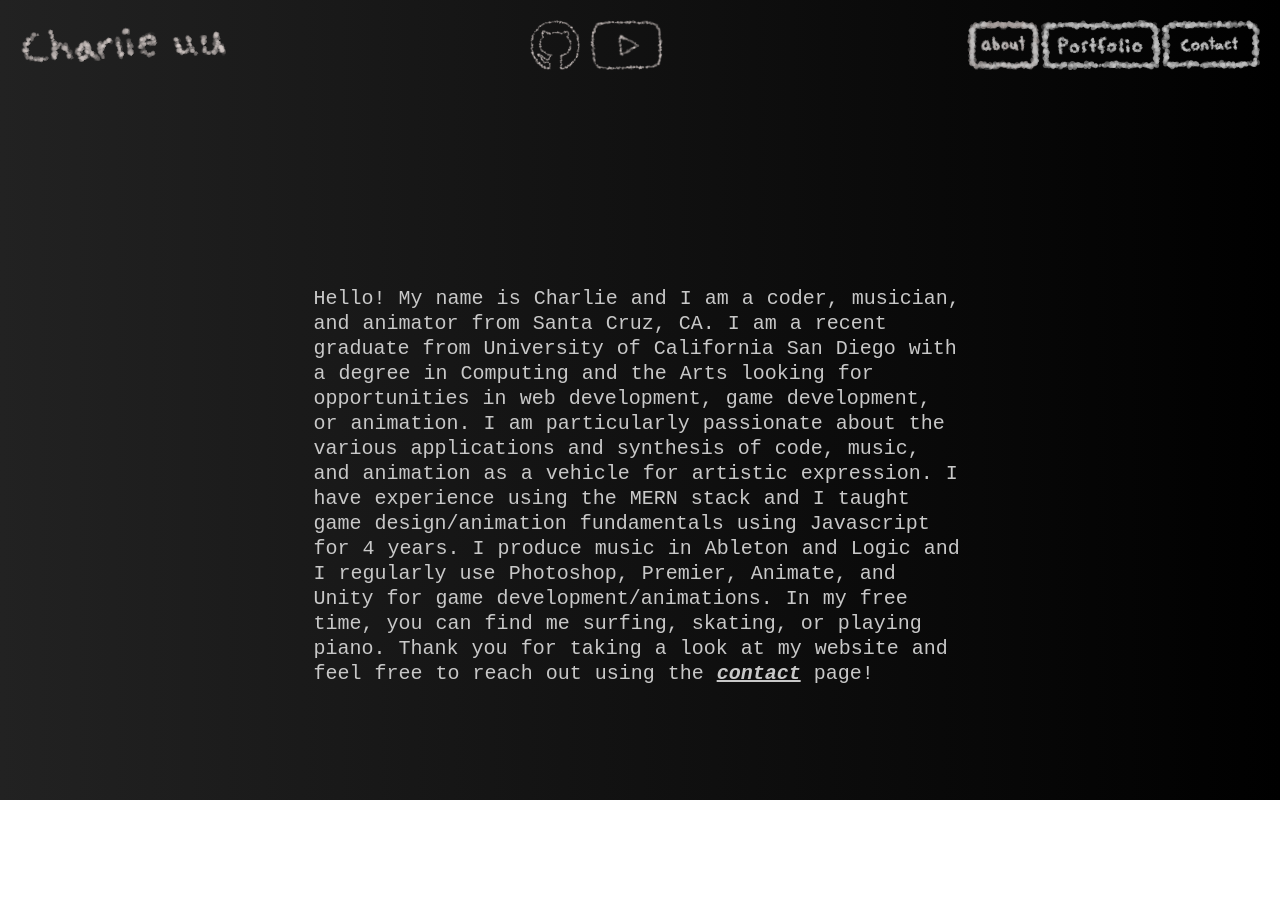
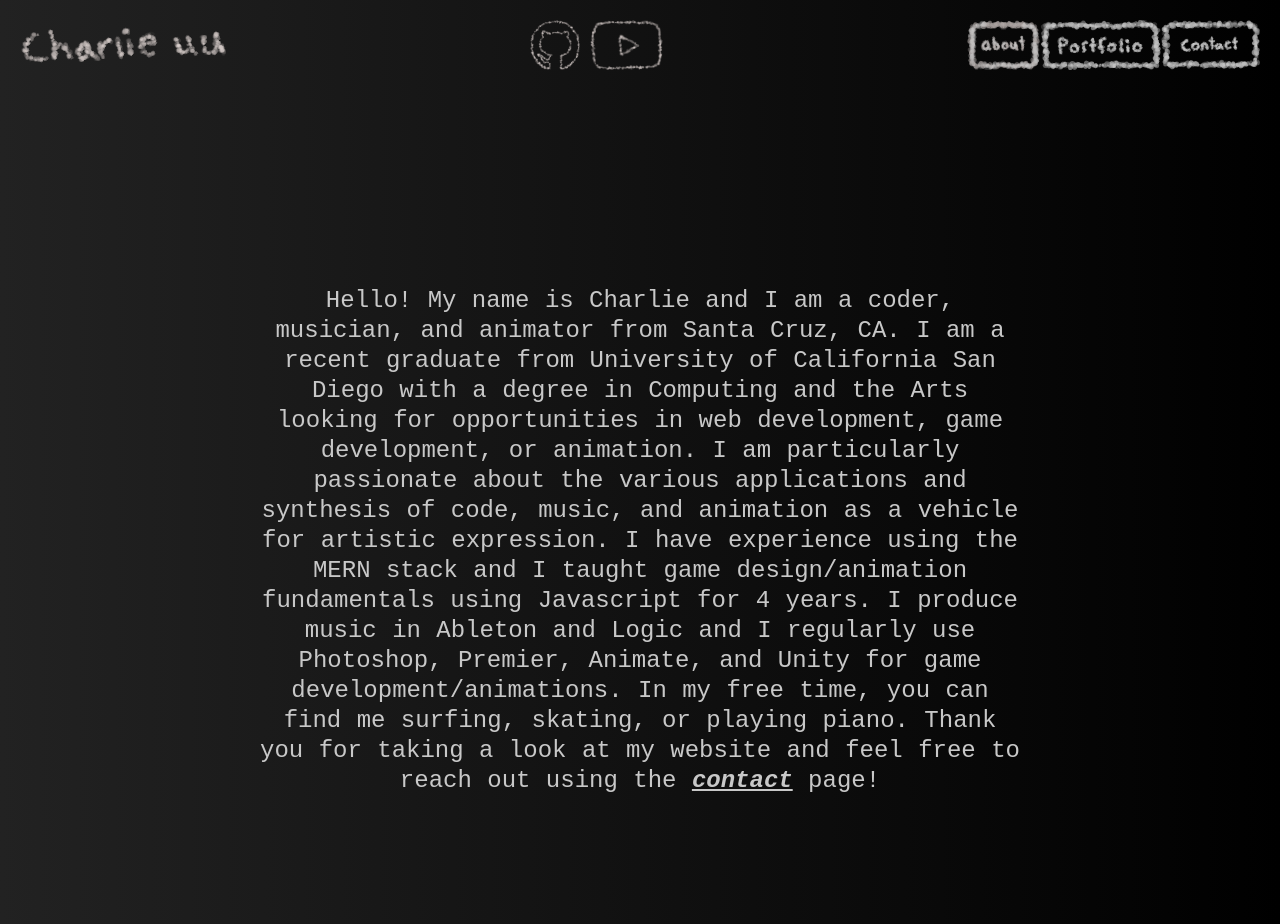
Before and after one commit to charliedoubleu/charliedoubleu.github.io, a React (Create React App) app: page /about in a window 1280 px wide. Before the commit the page ends 800 px from the top, so only its background shows below. Built offline with nearby package versions, Linux system fonts and the light colour scheme.

Commit message:
changed tree/cloud positions

```diff
--- a/src/pages/about/About.css
+++ b/src/pages/about/About.css
@@ -1,15 +1,15 @@
 .bio{
     position:relative;
-    max-width: 51%;
-    min-width: 50%;
+    text-align: center;
+    max-width: 60%;
+    /* min-width: 50%; */
     margin: auto;
     margin-top: 15%;
-    font-size: 1.25rem;
+    padding-bottom: 10%;
+    font-size: 1.5rem;
     word-spacing: 1px;
     line-height: 125%;
     color: rgb(200, 200, 200);
-    max-height: 450px;
-    overflow-y: auto;
     z-index: 10;
 }
 .about img{
@@ -25,7 +25,7 @@
 
 }
 .cloud{
-    position: fixed;
+    position: absolute;
     top: 7.5%;
     right: 30px;
     width: 40%;
@@ -44,8 +44,8 @@
     }
 }
 .tree{
-    position: fixed;
-    bottom: 0;
+    position: absolute;
+    /* bottom: 0; */
     right: 45%;
     float: left;
     width: 80%;
```
